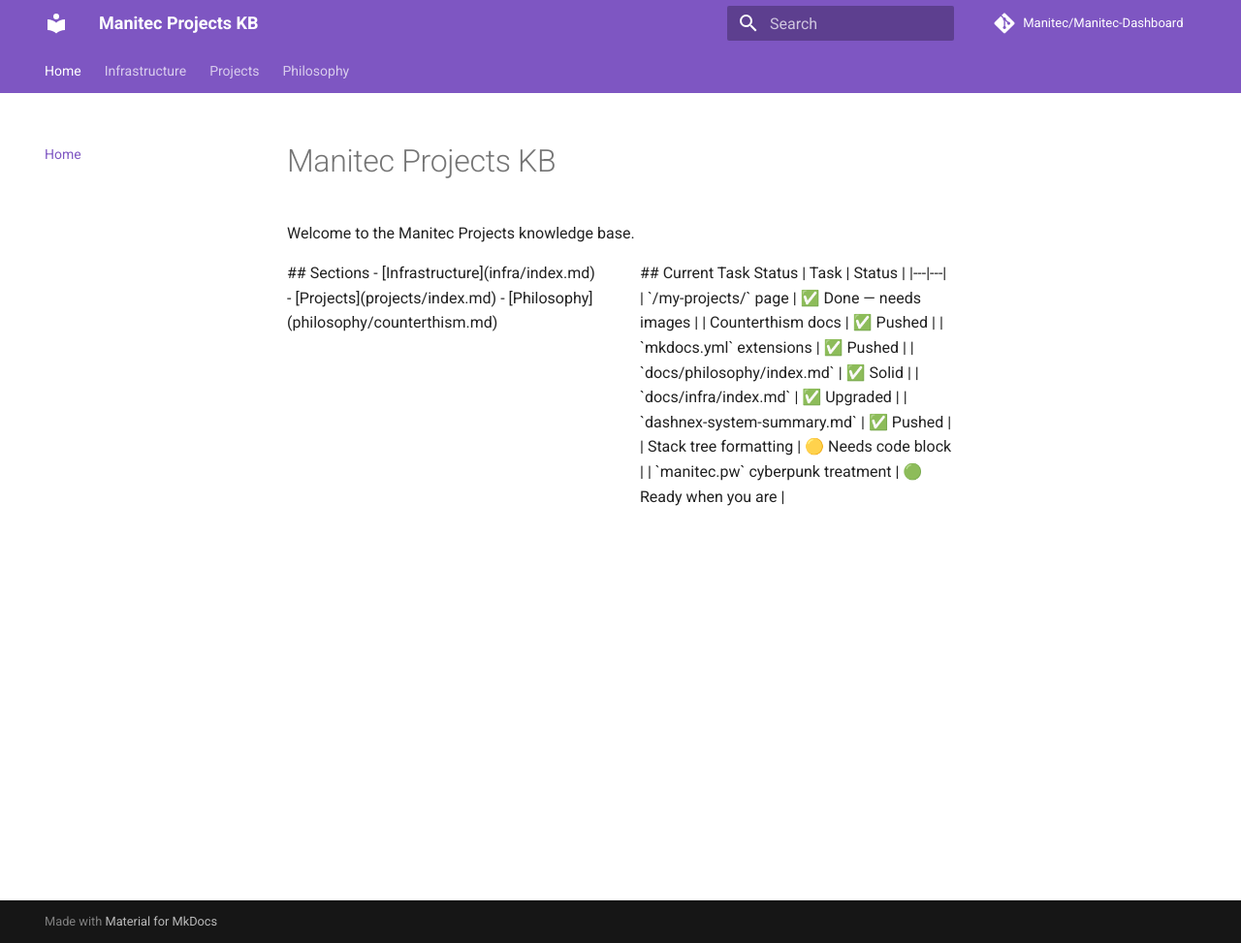
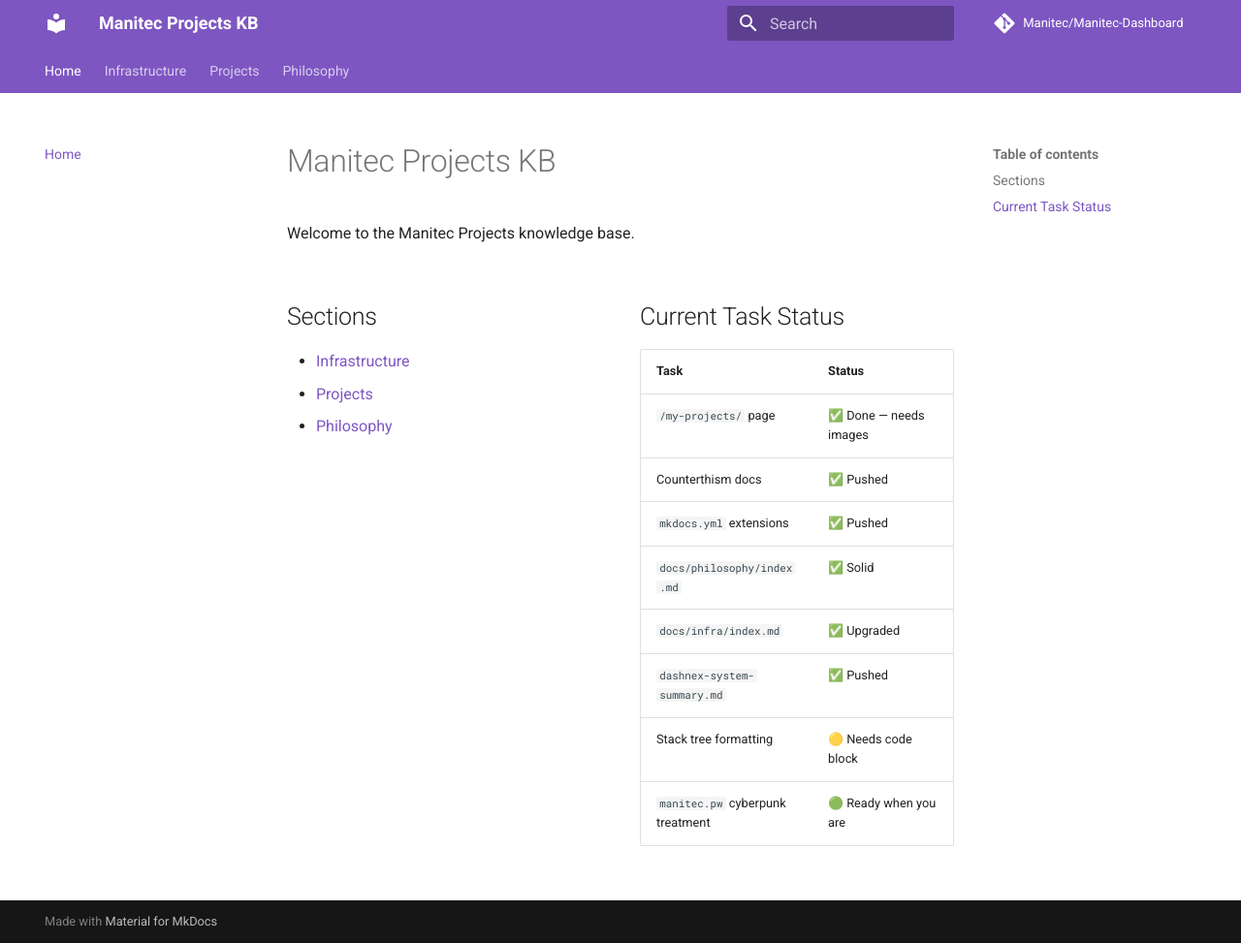
Before and after one commit to Manitec/Manitec-Dashboard, an MkDocs documentation site: the page built from docs/index.md, in a window 1280 px wide and 973 px high. Shown: the whole window at 97% size. Built offline with MkDocs 1.6.1 and Material for MkDocs 9.7.7, drawn with Linux system fonts in a browser that asks for light colours; comment, search, counter and statistics services are not loaded.

Commit message:
fix: md_in_html divs + stack tree code block

```diff
--- a/docs/index.md
+++ b/docs/index.md
@@ -2,9 +2,9 @@
 
 Welcome to the Manitec Projects knowledge base.
 
-<div style="display: flex; gap: 2rem; align-items: flex-start; flex-wrap: wrap;">
+<div style="display: flex; gap: 2rem; align-items: flex-start; flex-wrap: wrap;" markdown="1">
 
-<div style="flex: 1; min-width: 200px;">
+<div style="flex: 1; min-width: 200px;" markdown="1">
 
 ## Sections
 
@@ -14,7 +14,7 @@
 
 </div>
 
-<div style="flex: 1; min-width: 260px;">
+<div style="flex: 1; min-width: 260px;" markdown="1">
 
 ## Current Task Status
 
```
Also changed, not shown: docs/infra/index.md (+8 -4 lines).
